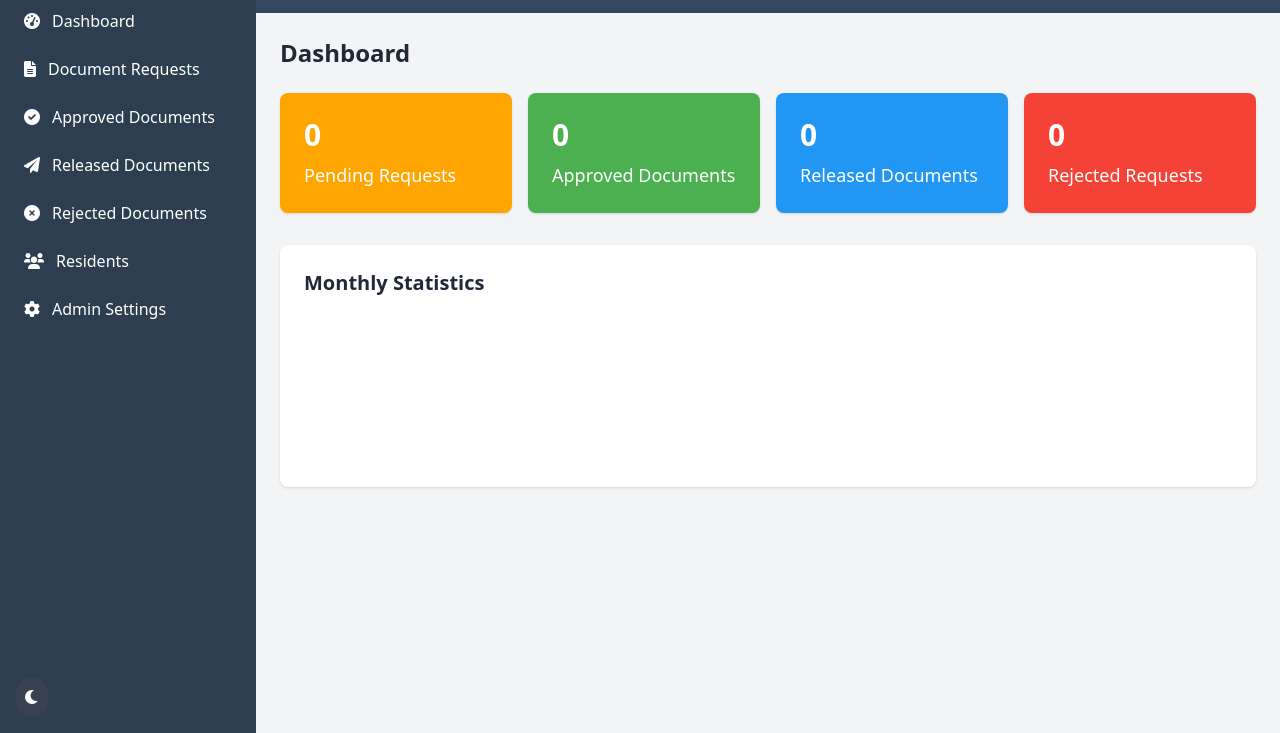
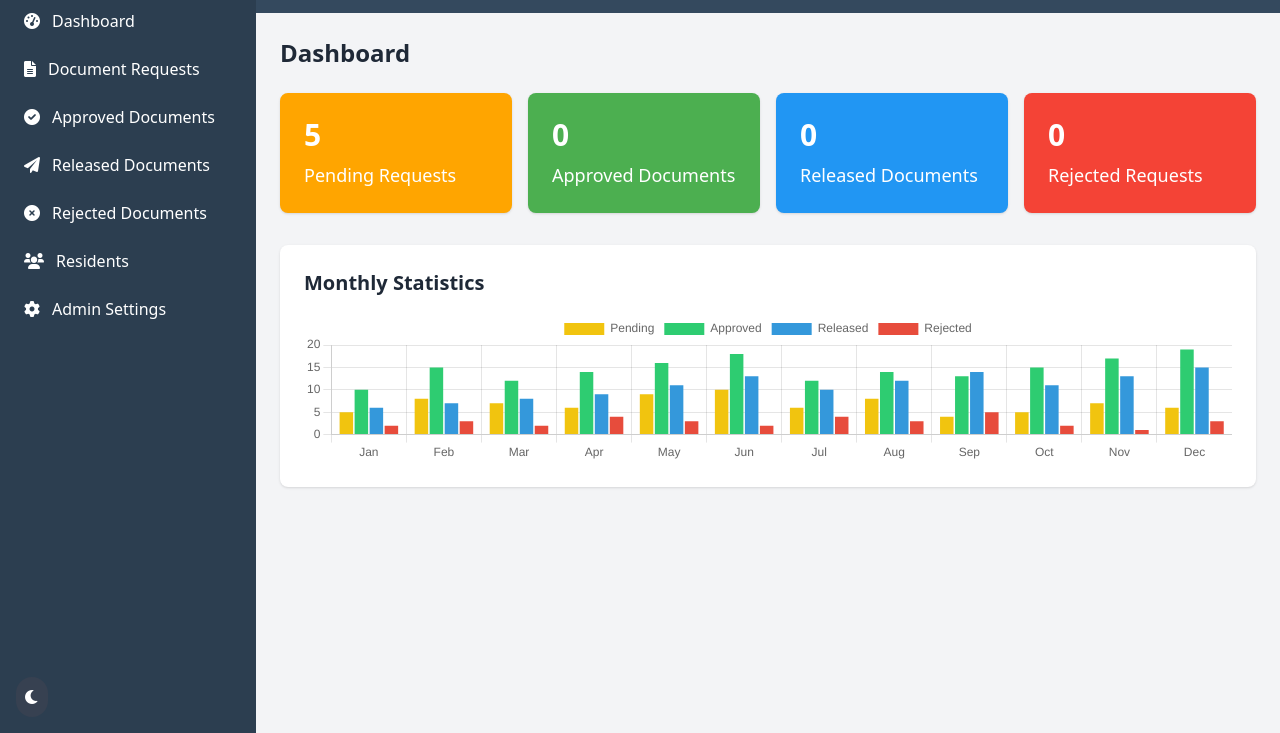
Before and after one commit to kyleeee-rm/ResidentView_, a plain HTML site: page docs/Log-In_and_Reg/dashboard.html in a window 1280 px wide. Shown: the part 67-800 px from the top of the page. Drawn offline with nearby package versions, Linux system fonts and the light colour scheme; some packages are replaced by stand-ins of ours; a script that the page names is missing.

Commit message:
dashboard js

```diff
--- a/docs/Log-In_and_Reg/dashboard.html
+++ b/docs/Log-In_and_Reg/dashboard.html
@@ -1407,6 +1407,6 @@
     // Only the HTML structure has been enhanced with Tailwind CSS
     // Your dashboard.js will still work as before
   </script>
-  <script src="/ADMIN-DASH/dashboard.js"></script>
+  <script src="dashboard.js"></script>
 </body>
 </html>
```
